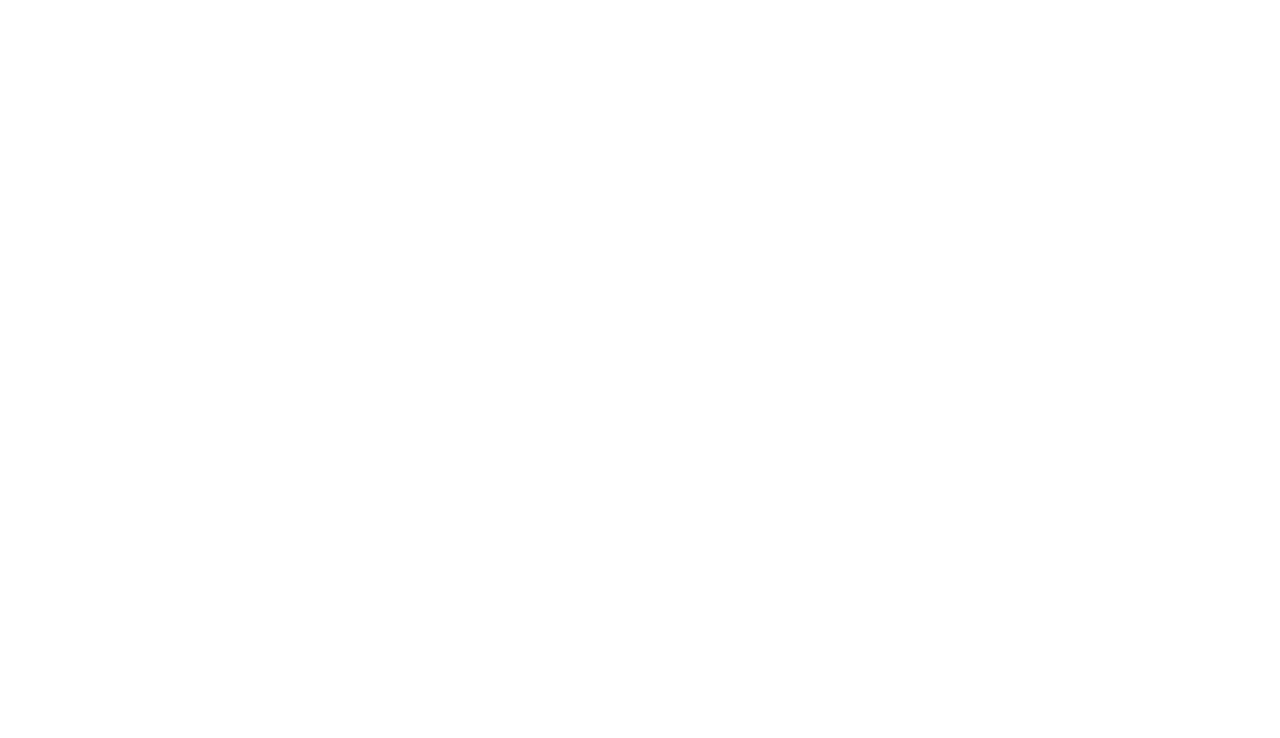
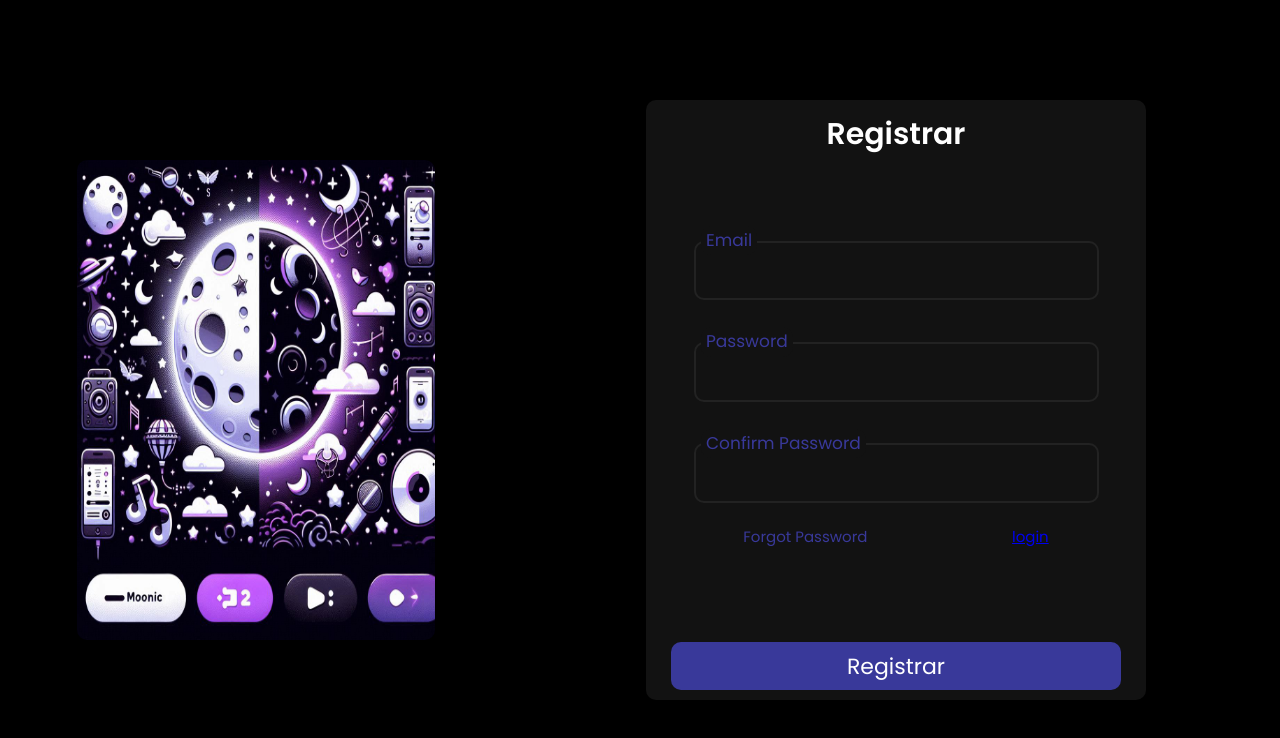
Before and after one commit to Gabz047/frontend_mooner, a Vue app: page /sign-up in a window 1280 px wide. Before the commit this address had no page. Shown: the top 738 px of the page. Built offline with nearby package versions, Linux system fonts and the light colour scheme.

Commit message:
sign-up view created

```diff
--- a/src/router/index.js
+++ b/src/router/index.js
@@ -10,10 +10,15 @@
       component: HomeView
     },
     {
-      path: '/auth',
-      name: 'auth',
-      component: () => import('../views/auth/AuthView.vue')
-    }
+      path: '/login',
+      name: 'login',
+      component: () => import('../views/auth/LoginView.vue')
+    },
+    {
+      path: '/sign-up',
+      name: 'sign-up',
+      component: () => import('../views/auth/SignView.vue')
+    },
   ]
 })
 
--- a/src/views/HomeView.vue
+++ b/src/views/HomeView.vue
@@ -9,6 +9,7 @@
       <h3>aqui tera a logo</h3>
     </div>
     <input type="text" class="search" placeholder="busque aqui as suas músicas">
+    <RouterLink to="/login">entrar</RouterLink>
     <div class="user">
       <h3>aqui será o usuário</h3>
     </div>
@@ -20,14 +21,12 @@
     <section class="main-section">
       <h1>aqui virá o conteudo</h1>
     </section>
-
   </main>
 </div>
 </template>
 
 <style scoped>
-* {
-}
+
 
 header{
   width: 96%;
--- a/src/views/auth/AuthView.vue
+++ b/src/views/auth/LoginView.vue
@@ -26,14 +26,14 @@
 
                         <div class="box-help-login">
                         <p>Forgot Password</p>
-                        <p>Register</p>
+                        <RouterLink to="/sign-up"><p>Register</p></RouterLink>
                     </div>
                     </div>
 
 
 
                     <div class="box-button">
-                    <button>Iniciar Sessão</button>
+                        <button>Iniciar Sessão</button>
                     </div>
                 </div>
 
--- /dev/null
+++ b/src/views/auth/SignView.vue
@@ -0,0 +1,178 @@
+<script setup>
+
+</script>
+<template>
+    <main class="main-auth">
+        <section class="container-auth">
+            <section class="container-art-auth">
+                <img src="../../assets/images//monn.jpg" alt="moon art">
+            </section>
+            <section class="container-form-auth">
+
+                <div class="box-form">
+                    <h1>Registrar</h1>
+
+                    <div class="box-inputs">
+                        <div class="inputs-login">
+                            <p>Email</p>
+                            <input type="text">
+                        </div>
+                        <div class="inputs-login">
+                            <p>Password</p>
+                            <input type="text">
+                        </div>
+                        <div class="inputs-login">
+                            <p>Confirm Password</p>
+                            <input type="text">
+                        </div>
+
+                        <div class="box-help-login">
+                        <p>Forgot Password</p>
+                        <RouterLink to="/login"><p>login</p></RouterLink>
+                    </div>
+                    </div>
+
+
+
+                    <div class="box-button">
+                        <button>Registrar</button>
+                    </div>
+                </div>
+
+
+
+            </section>
+        </section>
+    </main>
+</template>
+<style scoped>
+* {
+    font-family: var(--font-poppins)
+}
+.main-auth {
+    height: auto;
+    width: 100%;
+}
+
+.container-auth {
+    width: 100%;
+    height: 100%;
+    display: flex;
+    align-items: center;
+    justify-content: space-between;
+}
+
+.container-art-auth {
+    width: 40%;
+    height: 100vh;
+    display: flex;
+    justify-content: center;
+    align-items: center;
+
+    & img {
+        width: 70%;
+        border-radius: 10px;
+        height: 60%;
+    }
+}
+
+.container-form-auth {
+    width: 60%;
+    height: 100vh;
+    display: flex;
+    flex-direction: column;
+    justify-content: center;
+    align-items: center;
+}
+
+.box-form {
+    width: 500px;
+    height: 600px;
+    background-color: #121212;
+    display: flex;
+    flex-direction: column;
+    justify-content: space-between;
+    align-items: center;
+    border-radius: 10px;
+
+    & h1 {
+        font-size: 30px;
+        margin-top: 10px;
+        color: white;
+        font-weight: 600;
+    }
+
+    .box-inputs {
+        width: 90%;
+        height: 55%;
+        display: flex;
+        flex-direction: column;
+        justify-content: space-around;
+        align-items: center;
+        margin-bottom: 30px;
+    }
+
+    .inputs-login {
+        width: 100%;
+        height: 30%;
+        display: flex;
+        justify-content: center;
+        align-items: center;
+        position: relative;
+        & p {
+            font-size: 17px;
+            color: rgb(57, 57, 154);
+            position: absolute;
+            left: 30px;
+            top: 5px;
+            background-color: #121212;
+            padding: 1px 5px;
+            border-radius: 10px;
+        }
+
+        & input {
+            height:60%;
+            width: 90%;
+            background-color: transparent;
+            border: solid #222222 2px;
+            border-radius: 10px;
+            padding: 12px;
+            color: white;
+        }
+    }
+}
+
+.box-help-login {
+    display: flex;
+    justify-content: space-around;
+    width: 100%;
+    color: rgb(57, 57, 154);;
+
+    & p {
+        cursor: pointer;
+        &:hover {
+        color: rgb(57, 57, 154);;
+    }
+    }
+}
+
+.box-button {
+    width: 90%;
+    height: 8%;
+    margin-bottom: 10px;
+    & button {
+        display: block;
+        width: 100%;
+        height: 100%;
+        border-radius: 10px;
+        border: none;
+        color: white;
+        font-size: 22px;
+        background-color: rgb(57, 57, 154);;
+        cursor: pointer;
+        &:hover {
+            background-color: rgb(57, 57, 154);;
+        }
+    }
+}
+</style>
```
